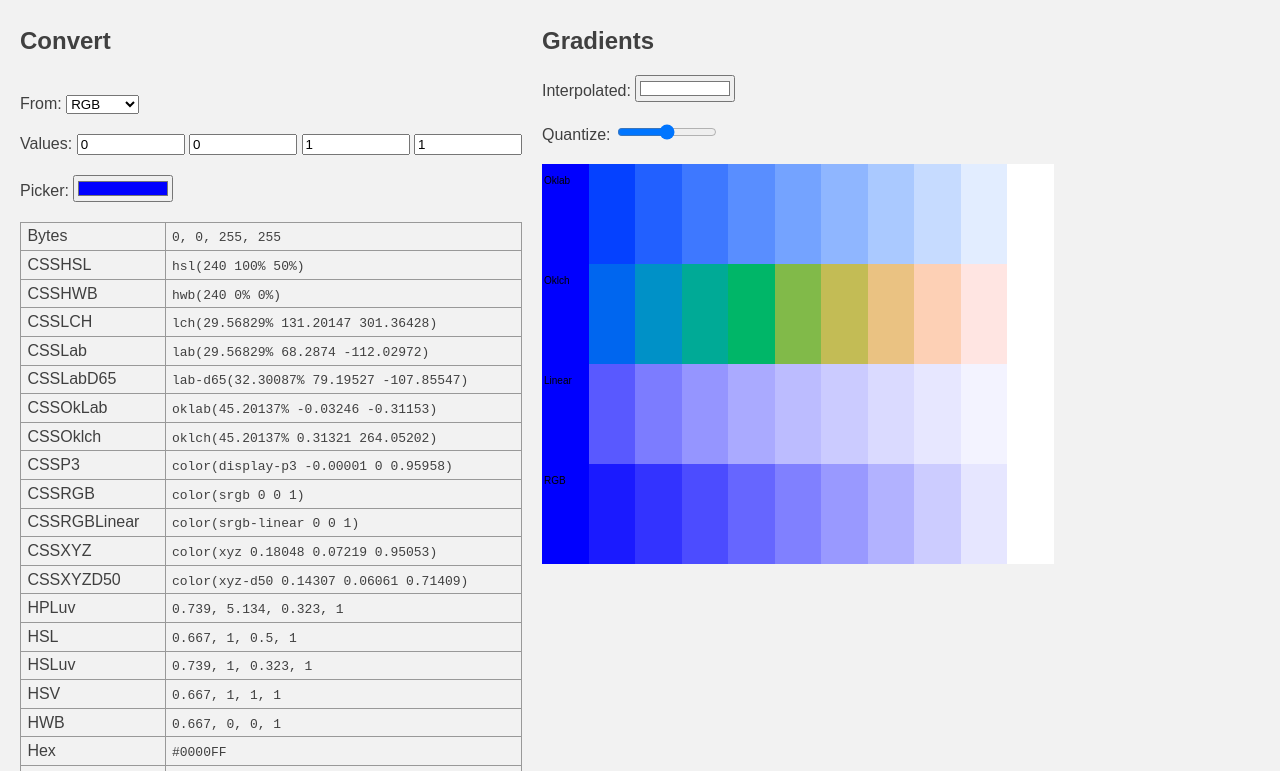
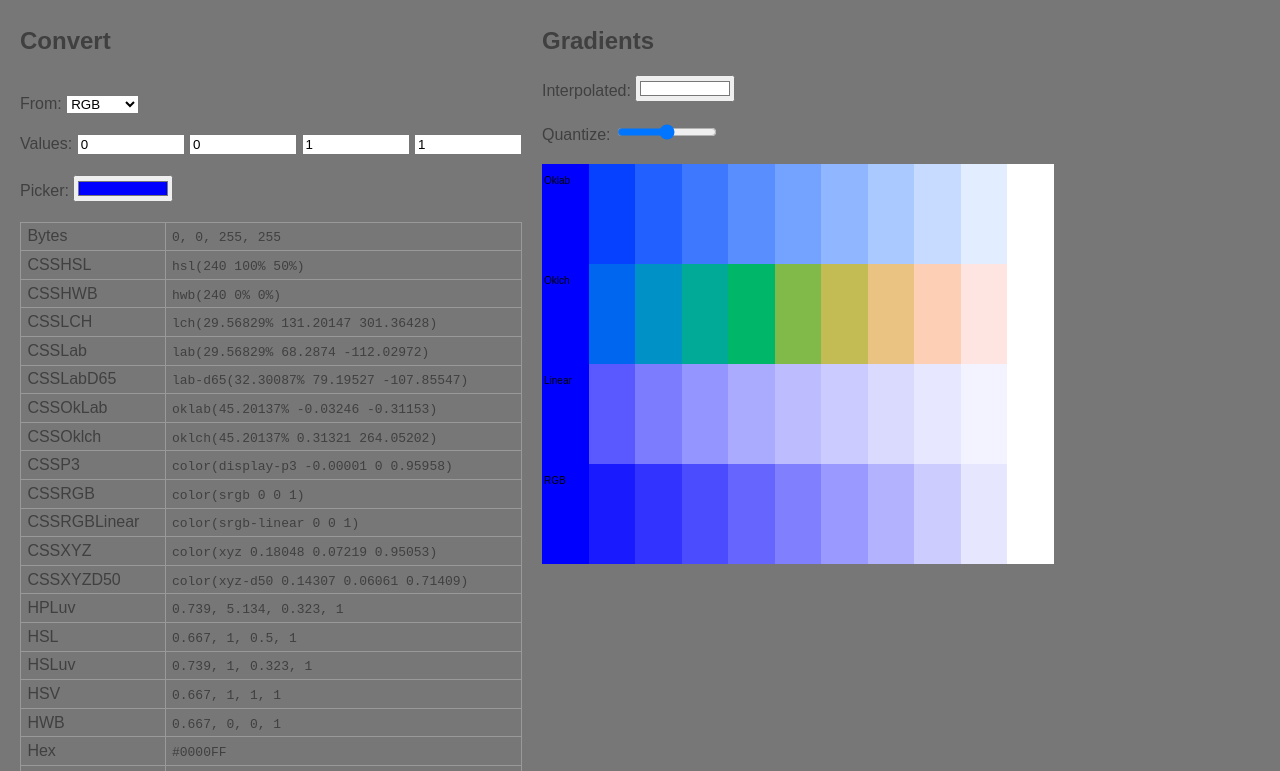
Before and after one commit to alexp-ans/interp-various, a website: page index.html in a window 1280 px wide. Shown: the part 73-844 px from the top of the page. Drawn offline with Linux system fonts and the light colour scheme.

Commit message:
Update index.html

```diff
--- a/index.html
+++ b/index.html
@@ -8,7 +8,7 @@
     <style>
       :root {
         --color-dark: #404040;
-        --color-light: #f2f2f2;
+        --color-light: #777777;
         --color-accent: #fd5e62;
       }
 
```
